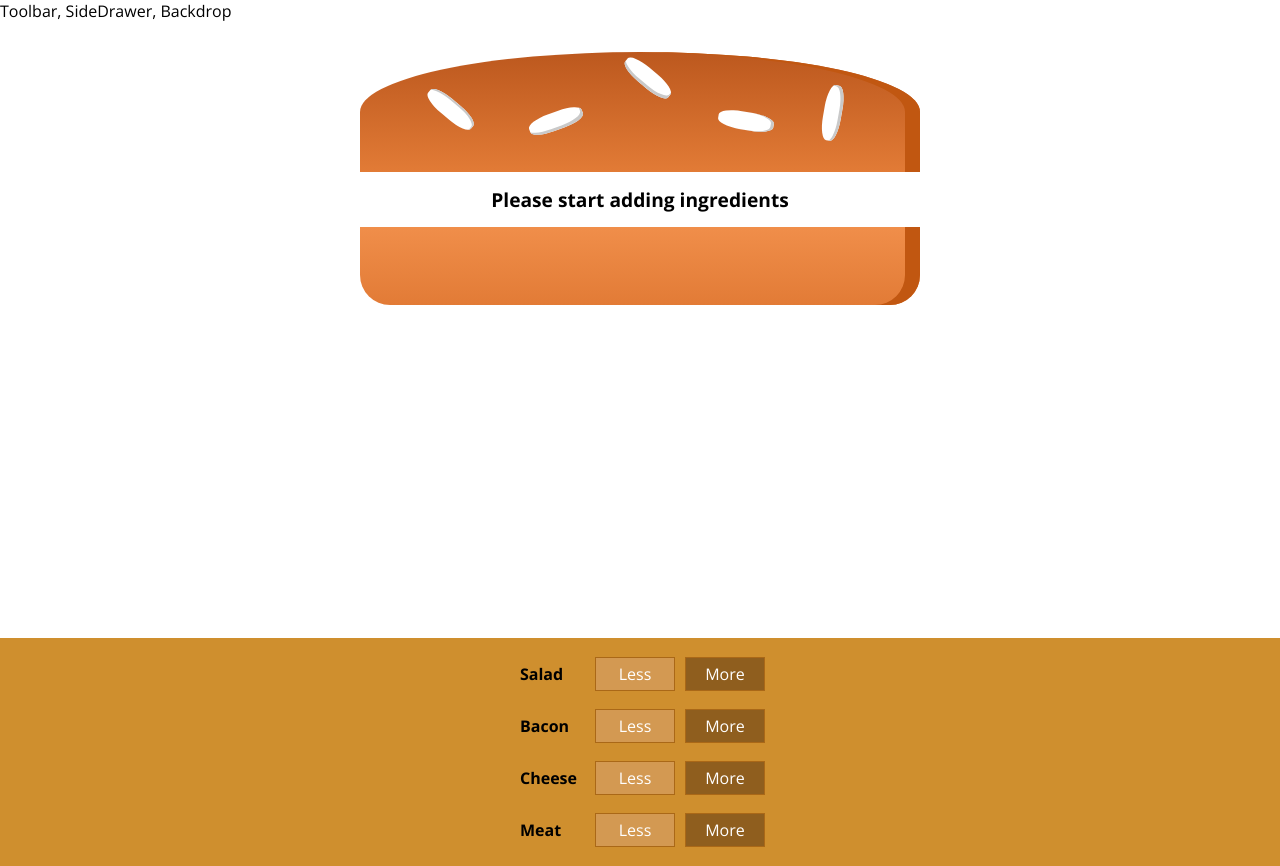
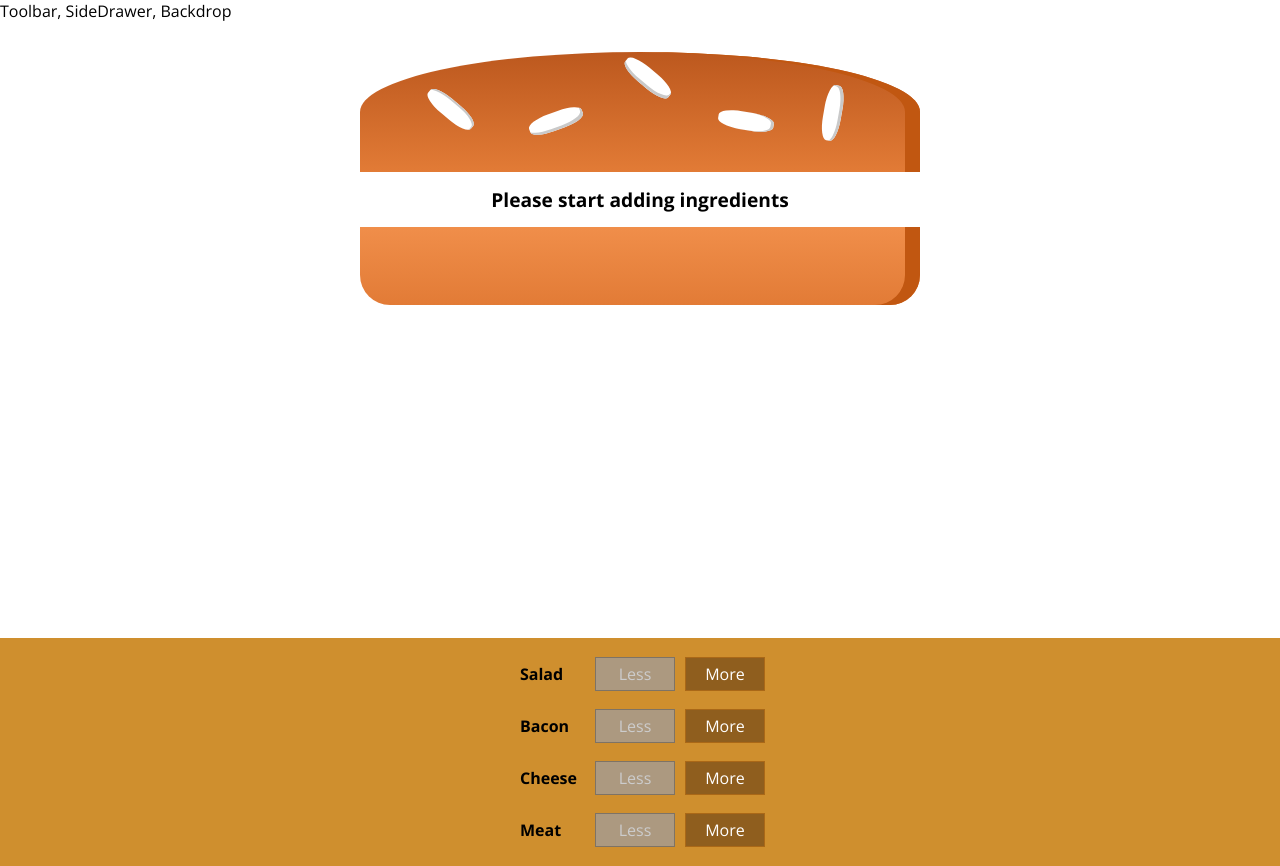
Before and after one commit to curm90/burger-builder, a React (Create React App) app: page / in a window 1280 px wide. Built offline with nearby package versions, Linux system fonts and the light colour scheme.

Commit message:
build controls

```diff
--- a/src/components/Burger/BuildControls/BuildControl.js
+++ b/src/components/Burger/BuildControls/BuildControl.js
@@ -5,7 +5,13 @@ const BuildControl = (props) => {
   return (
     <div className={styles.BuildControl}>
       <div className={styles.Label}>{props.label}</div>
-      <button className={styles.Less}>Less</button>
+      <button
+        className={styles.Less}
+        onClick={props.removed}
+        disabled={props.disabled}
+      >
+        Less
+      </button>
       <button className={styles.More} onClick={props.added}>
         More
       </button>
--- a/src/components/Burger/BuildControls/BuildControls.js
+++ b/src/components/Burger/BuildControls/BuildControls.js
@@ -29,6 +29,8 @@ const BuildControls = (props) => {
           key={control.label}
           label={control.label}
           added={() => props.addIngredientHandler(control.type)}
+          removed={() => props.removeIngredientHandler(control.type)}
+          disabled={props.disabled[control.type]}
         />
       ))}
     </div>
--- a/src/containers/BurgerBuilder/BurgerBuilder.js
+++ b/src/containers/BurgerBuilder/BurgerBuilder.js
@@ -38,14 +38,41 @@ class BurgerBuilder extends Component {
     }));
   };
 
-  removeIngredientHandler = (type) => {};
+  removeIngredientHandler = (type) => {
+    const oldCount = this.state.ingredients[type];
+    if (oldCount <= 0) {
+      return;
+    }
+    const updatedCount = oldCount - 1;
+    const updatedIngredients = {
+      ...this.state.ingredients,
+    };
+    updatedIngredients[type] = updatedCount;
+    const priceDeduction = INGREDIENT_PRICES[type];
+    const oldPrice = this.state.totalPrice;
+    const newPrice = oldPrice - priceDeduction;
+
+    this.setState(() => ({
+      totalPrice: newPrice,
+      ingredients: updatedIngredients,
+    }));
+  };
 
   render() {
+    const disabledInfo = {
+      ...this.state.ingredients,
+    };
+
+    for (let key in disabledInfo) {
+      disabledInfo[key] = disabledInfo[key] <= 0;
+    }
     return (
       <Aux>
         <Burger ingredients={this.state.ingredients} />
         <BuildControls
+          disabled={disabledInfo}
           addIngredientHandler={this.addIngredientHandler}
+          removeIngredientHandler={this.removeIngredientHandler}
         />
       </Aux>
     );
```
